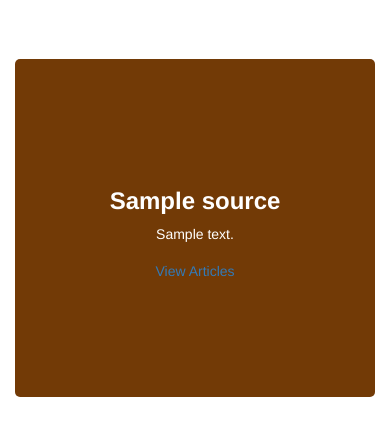
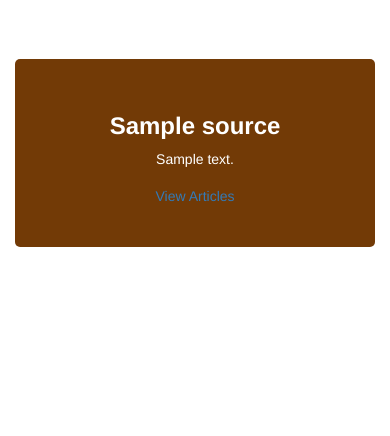
Before and after one commit to devjamesnjoroge/news-app, a Flask app: template app/templates/index.html in a window 390 px wide. Shown: the part 55-491 px from the top of the page. Run offline with Flask 2, Linux system fonts and the light colour scheme; the template is opened without the code that fills it: most values are stand-ins (such as "Sample title", 1, 10 or a date in 2020); some libraries are stand-ins or nearby versions.

Commit message:
ft: add ssmall devices responsiveness

```diff
--- a/app/static/css/index.css
+++ b/app/static/css/index.css
@@ -23,6 +23,16 @@
     border-radius: 5px;
     padding: 0 5%;
     margin: 5vh 0;
-    height: 70vh;
+    height: 75vh;
 
 }
+
+@media screen and (max-width: 820px) {
+
+    .articles_wrapper,
+    .source_wrapper{
+        height: max-content;
+        padding: 4vh 0;
+    }
+
+}
```
